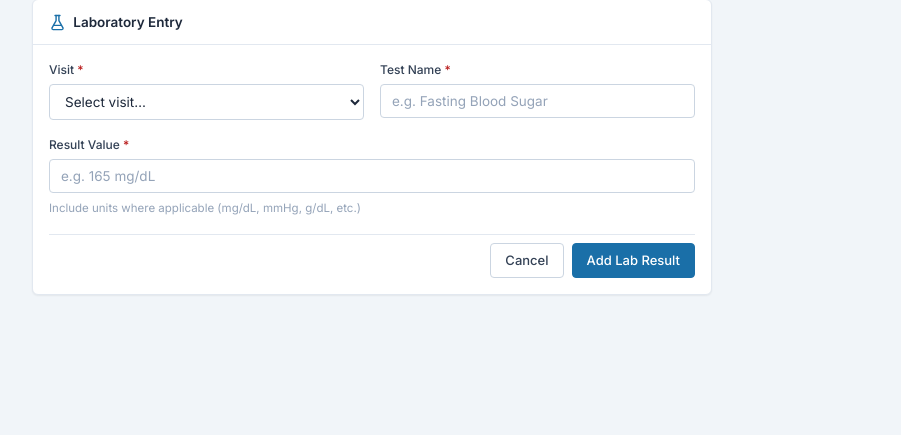
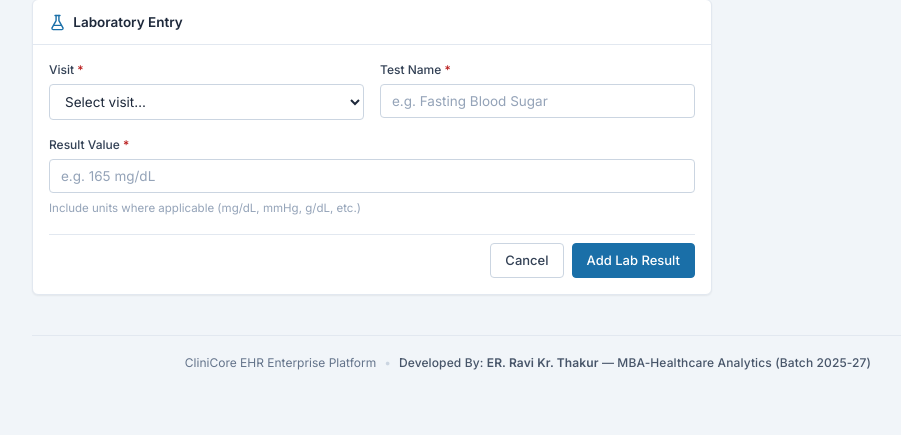
Before and after one commit to ravithakur1721-mbaHA/CliniCore-EMR-EHR, a Flask app: template templates/add_lab.html in a window 1280 px wide. Shown: the part 141-576 px from the top of the page, without its empty margins (232-1133 px from the left). Run offline with Flask 3, Linux system fonts and the light colour scheme; the template is opened without the code that fills it, so the values that code supplies are empty.

Commit message:
feat: add developer watermark to application and print footers

```diff
--- a/static/style.css
+++ b/static/style.css
@@ -980,3 +980,36 @@ select.form-control { cursor: pointer; }
   color: #6b7280;
   border: 1px solid #d1d5db;
 }
+
+/* ── Watermark & Application Footer ────────────────────────── */
+.app-footer {
+  margin-top: 40px;
+  padding: 18px 0 12px;
+  border-top: 1px solid var(--gray-200);
+  text-align: center;
+  font-size: 12px;
+  color: var(--gray-500);
+}
+
+.app-footer-content {
+  display: flex;
+  align-items: center;
+  justify-content: center;
+  gap: 8px;
+  flex-wrap: wrap;
+}
+
+.footer-separator {
+  color: var(--gray-300);
+}
+
+.footer-watermark {
+  color: var(--gray-600);
+  font-weight: 500;
+  letter-spacing: 0.01em;
+}
+
+.footer-watermark strong {
+  color: var(--primary-700);
+  font-weight: 600;
+}
--- a/templates/base.html
+++ b/templates/base.html
@@ -153,6 +153,11 @@
           <span class="si-icon"><i class="ph ph-circle" style="color:#22c55e;"></i></span>
           <span style="font-size:11px;color:#64748b;">System operational</span>
         </div>
+        <div style="padding: 8px 12px 10px; font-size: 10.5px; color: #94a3b8; line-height: 1.45; border-top: 1px solid rgba(255,255,255,0.06); margin-top: 6px;">
+          <span style="color: #64748b; font-size: 9.5px; text-transform: uppercase; letter-spacing: 0.05em; display: block; margin-bottom: 2px;">Developed By</span>
+          <strong style="color: #e2e8f0; font-weight: 600; font-size: 11px;">ER. Ravi Kr. Thakur</strong>
+          <div style="font-size: 9.5px; color: #94a3b8; margin-top: 2px;">MBA-Healthcare Analytics (Batch 2025-27)</div>
+        </div>
       </div>
     </aside>
     {% endif %}
@@ -184,6 +189,14 @@
       {% endwith %}
 
       {% block content %}{% endblock %}
+
+      <footer class="app-footer">
+        <div class="app-footer-content">
+          <span>CliniCore EHR Enterprise Platform</span>
+          <span class="footer-separator">•</span>
+          <span class="footer-watermark">Developed By: <strong>ER. Ravi Kr. Thakur</strong> — MBA-Healthcare Analytics (Batch 2025-27)</span>
+        </div>
+      </footer>
     </main>
   </div>
 
--- a/templates/bill_print.html
+++ b/templates/bill_print.html
@@ -321,7 +321,7 @@
 
       <!-- FOOTER -->
       <div class="bill-footer">
-        <div>CliniCore EHR · Financial Services Division</div>
+        <div>CliniCore EHR · Developed By: ER. Ravi Kr. Thakur - MBA-Healthcare Analytics (Batch 2025-27)</div>
         <div>Generated: {{ now }} · Thank you for choosing CliniCore Hospital</div>
       </div>
     </div>
--- a/templates/prescription_print.html
+++ b/templates/prescription_print.html
@@ -671,7 +671,7 @@
       <!-- PAGE FOOTER -->
       <div class="rx-page-footer">
         <div class="pf-left">
-          CliniCore EHR · Electronic Medical Record System · Confidential Patient Document
+          CliniCore EHR · Electronic Medical Record System · Developed By: ER. Ravi Kr. Thakur (MBA-HA 2025-27)
         </div>
         <div class="pf-right">
           Generated: {{ now }} · Page 1 of 1
```
Also changed, not shown: public/static/style.css (+33 -0 lines), templates/login.html (+5 -2 lines).
